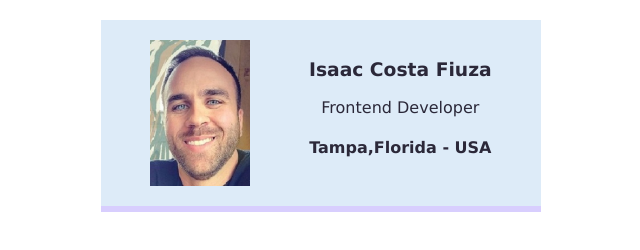
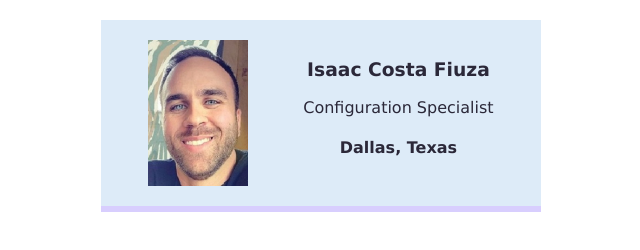
Before and after one commit to ifiuza/business-card, a website built with Vite: page index.html in a window 1280 px wide. Shown: the whole page, without its empty margins (319-959 px from the left). Built offline with nearby package versions, Linux system fonts and the light colour scheme.

Commit message:
Update index.html

```diff
--- a/index.html
+++ b/index.html
@@ -7,8 +7,8 @@
             <img class="avatar" src="isaac.jpg">
             <div >
                 <h3>Isaac Costa Fiuza</h3>
-                <p>Frontend Developer</p>
-                <h4>Tampa,Florida - USA</h4>
+                <p>Configuration Specialist</p>
+                <h4>Dallas, Texas</h4>
             </div>
         </div>
     </body>
```
